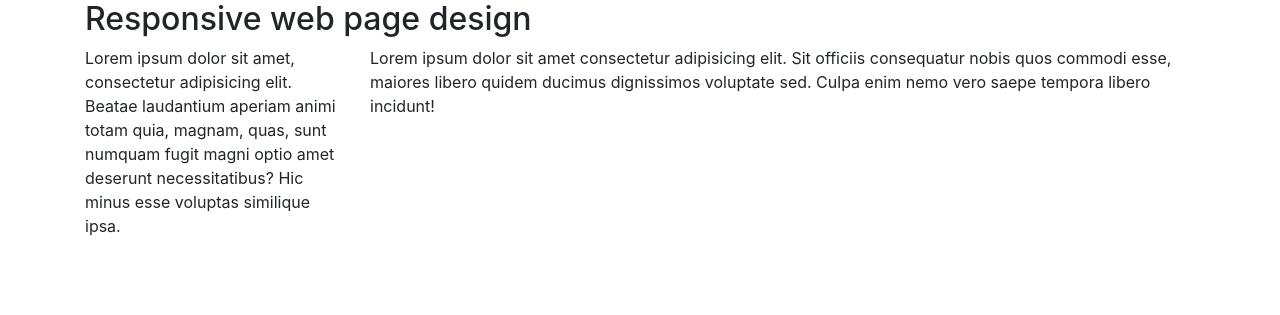
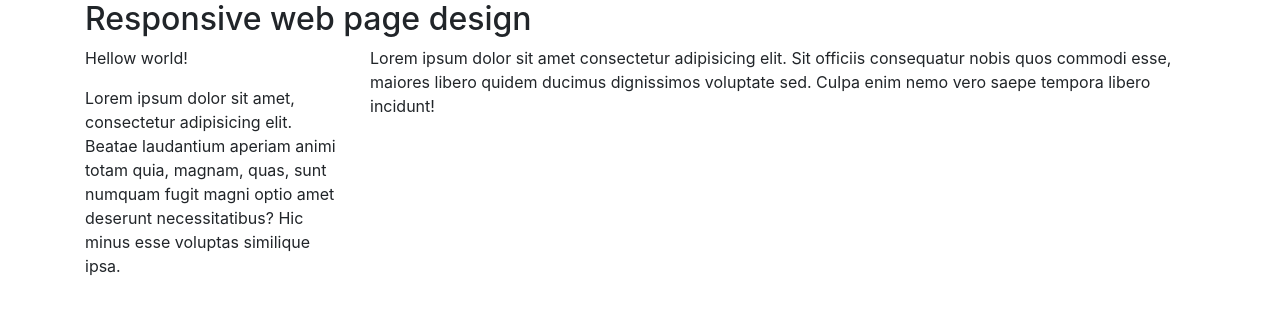
Before and after one commit to bishwajit1965/pro_responsive, a PHP site: page / in a window 1280 px wide. Shown: the top 315 px of the page. Run offline with PHP 8.4, Linux system fonts and the light colour scheme; some libraries are stand-ins or nearby versions.

Commit message:
Hellow world added

```diff
--- a/index.php
+++ b/index.php
@@ -14,6 +14,7 @@
             <h2>Responsive web page design</h2>
             <div class="row">
                 <div class="col-sm-3">
+                    <p>Hellow world!</p>
                     <p>Lorem ipsum dolor sit amet, consectetur adipisicing elit. Beatae laudantium aperiam animi totam quia, magnam, quas, sunt numquam fugit magni optio amet deserunt necessitatibus? Hic minus esse voluptas similique ipsa.</p>
                 </div>
                 <div class="col-sm-9">
```
